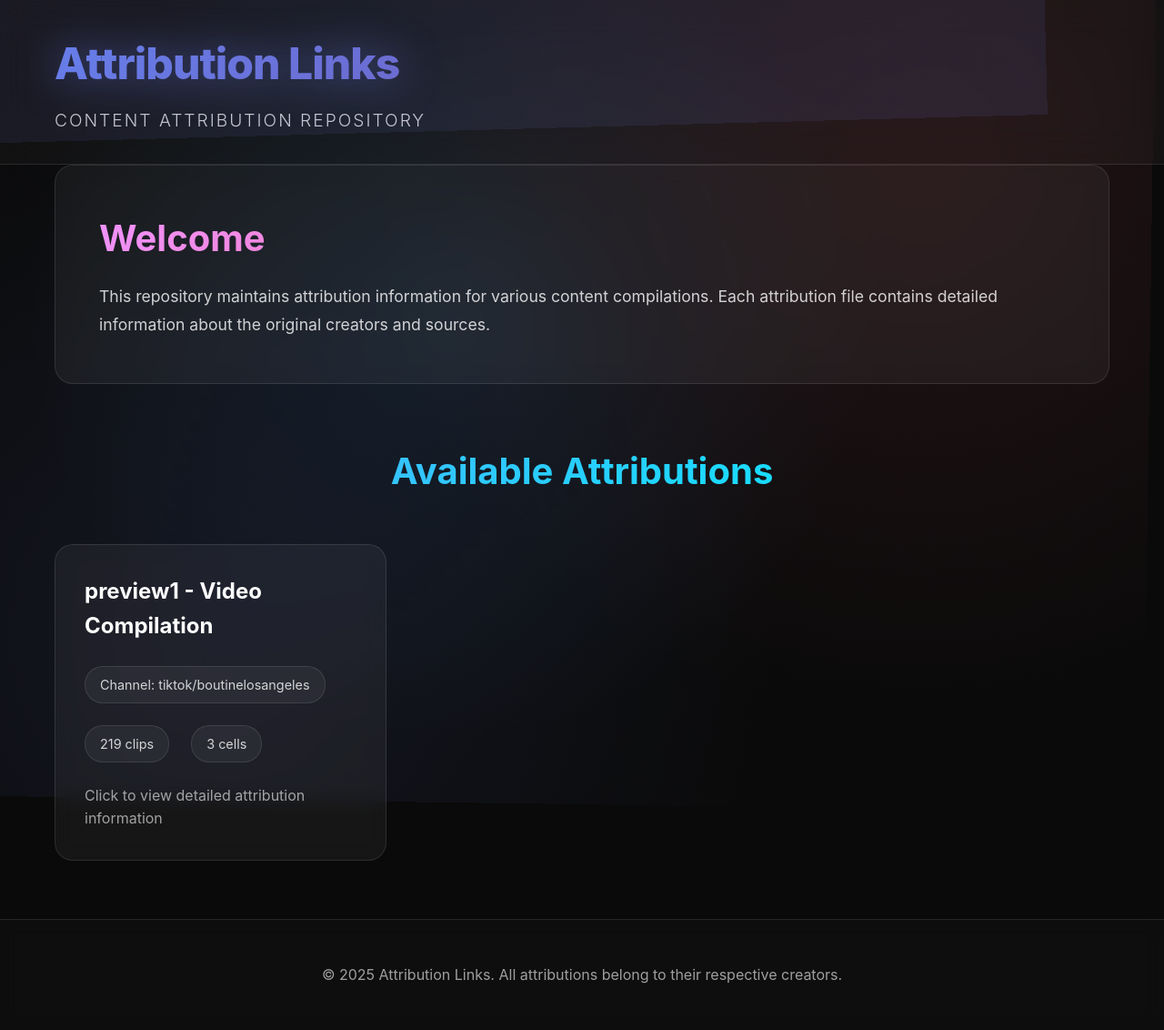
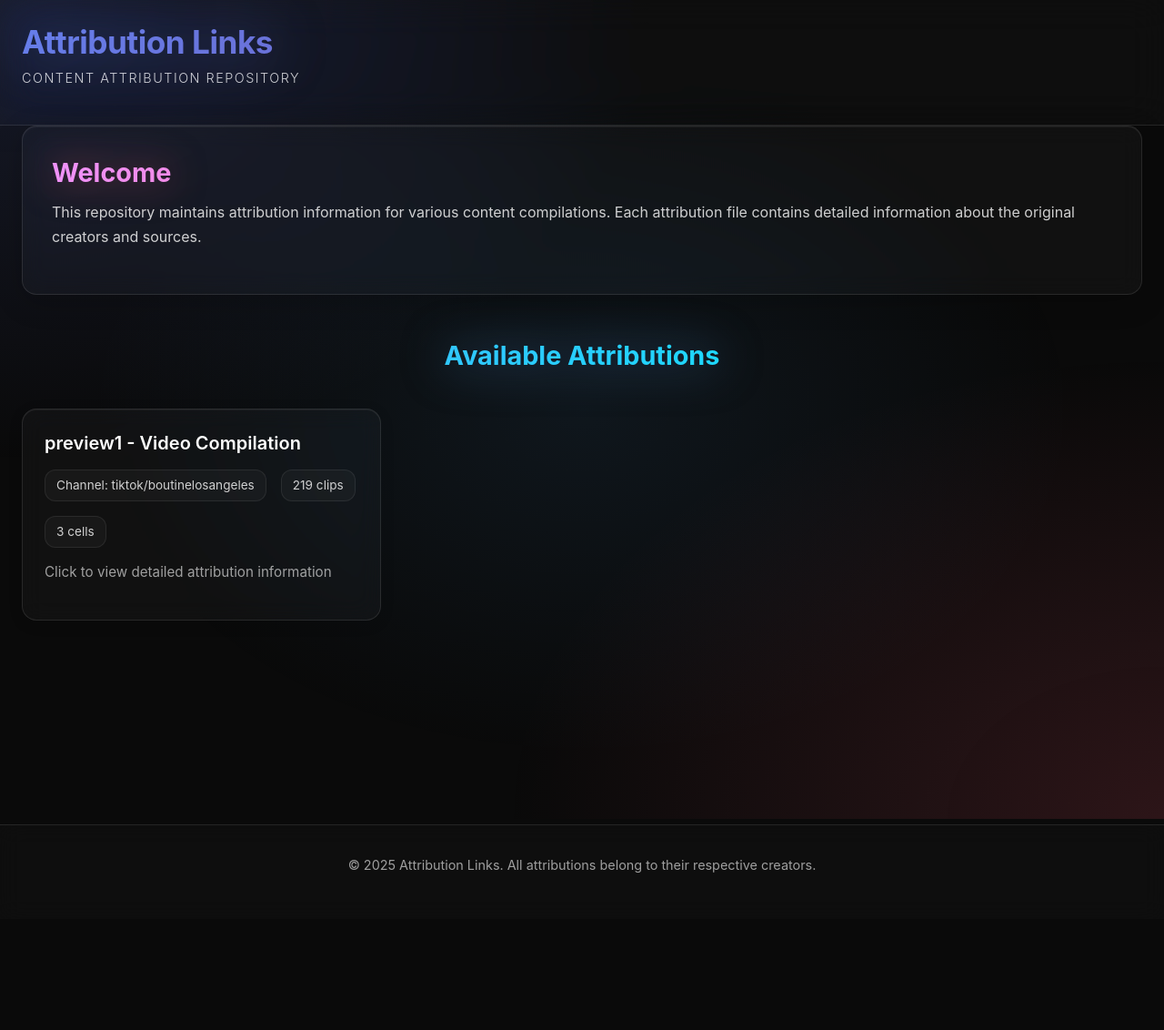
Before and after one commit to faptured/links, a Jekyll site: the page built from index.html, in a window 1280 px wide. Shown: the whole page at 91% size. Built offline with Jekyll 4.4.1, drawn with Linux system fonts in a browser that asks for light colours; after the commit the page ends 1010 px from its top, so only the background shows below that.

Commit message:
update style

```diff
--- a/assets/css/style.css
+++ b/assets/css/style.css
@@ -3,12 +3,14 @@
     --secondary-gradient: linear-gradient(135deg, #f093fb 0%, #f5576c 100%);
     --accent-gradient: linear-gradient(135deg, #4facfe 0%, #00f2fe 100%);
     --dark-bg: #0a0a0a;
-    --card-bg: rgba(255, 255, 255, 0.05);
+    --card-bg: rgba(255, 255, 255, 0.03);
     --text-primary: #ffffff;
     --text-secondary: rgba(255, 255, 255, 0.8);
     --text-muted: rgba(255, 255, 255, 0.6);
     --border-glass: rgba(255, 255, 255, 0.1);
-    --shadow-neon: 0 0 40px rgba(102, 126, 234, 0.6);
+    --neon-purple: rgba(102, 126, 234, 0.5);
+    --neon-pink: rgba(245, 87, 108, 0.5);
+    --neon-blue: rgba(79, 172, 254, 0.5);
 }
 
 * {
@@ -22,10 +24,11 @@ body {
     line-height: 1.6;
     color: var(--text-primary);
     background: var(--dark-bg);
-    overflow-x: hidden;
+    min-height: 100vh;
+    position: relative;
 }
 
-/* Animated background */
+/* Static gradient background */
 body::before {
     content: '';
     position: fixed;
@@ -34,164 +37,125 @@ body::before {
     width: 100%;
     height: 100%;
     background:
-        radial-gradient(circle at 20% 80%, rgba(102, 126, 234, 0.1) 0%, transparent 50%),
-        radial-gradient(circle at 80% 20%, rgba(245, 87, 108, 0.1) 0%, transparent 50%),
-        radial-gradient(circle at 40% 40%, rgba(79, 172, 254, 0.1) 0%, transparent 50%);
+        radial-gradient(ellipse at top left, rgba(102, 126, 234, 0.15) 0%, transparent 40%),
+        radial-gradient(ellipse at bottom right, rgba(245, 87, 108, 0.15) 0%, transparent 40%),
+        radial-gradient(ellipse at center, rgba(79, 172, 254, 0.08) 0%, transparent 60%);
     z-index: -1;
-    animation: floatingBg 20s ease-in-out infinite;
-}
-
-@keyframes floatingBg {
-    0%, 100% { transform: translate(0, 0) rotate(0deg); }
-    33% { transform: translate(-20px, -20px) rotate(1deg); }
-    66% { transform: translate(20px, -10px) rotate(-1deg); }
 }
 
 .container {
-    max-width: 1200px;
+    max-width: 1400px;
     margin: 0 auto;
-    padding: 0 20px;
+    padding: 0 24px;
 }
 
-/* Header with gradient and glass effect */
+/* Header with glass effect and neon accents */
 header {
-    background: rgba(255, 255, 255, 0.03);
-    backdrop-filter: blur(20px);
-    -webkit-backdrop-filter: blur(20px);
+    background: rgba(255, 255, 255, 0.02);
+    backdrop-filter: blur(20px) saturate(180%);
+    -webkit-backdrop-filter: blur(20px) saturate(180%);
     border-bottom: 1px solid var(--border-glass);
-    padding: 2rem 0;
+    padding: 1.5rem 0;
     position: relative;
-    overflow: hidden;
-}
-
-header::before {
-    content: '';
-    position: absolute;
-    top: -50%;
-    left: -50%;
-    width: 200%;
-    height: 200%;
-    background: var(--primary-gradient);
-    opacity: 0.1;
-    animation: shimmer 3s ease-in-out infinite;
-}
-
-@keyframes shimmer {
-    0%, 100% { transform: translateX(-50%) translateY(-50%) rotate(0deg); }
-    50% { transform: translateX(-30%) translateY(-30%) rotate(180deg); }
 }
 
 header h1 {
-    font-size: 3rem;
-    font-weight: 800;
+    font-size: 2.2rem;
+    font-weight: 700;
     background: var(--primary-gradient);
     -webkit-background-clip: text;
     -webkit-text-fill-color: transparent;
     background-clip: text;
     text-fill-color: transparent;
-    margin-bottom: 0.5rem;
-    letter-spacing: -1px;
-    animation: glow 2s ease-in-out infinite alternate;
+    margin-bottom: 0.25rem;
+    letter-spacing: -0.5px;
+    filter: drop-shadow(0 0 30px var(--neon-purple));
 }
 
-@keyframes glow {
-    from { filter: drop-shadow(0 0 20px rgba(102, 126, 234, 0.5)); }
-    to { filter: drop-shadow(0 0 30px rgba(102, 126, 234, 0.8)); }
+header h1 a:hover {
+    filter: drop-shadow(0 0 40px var(--neon-purple));
 }
 
 .tagline {
-    font-size: 1.2rem;
+    font-size: 0.9rem;
     color: var(--text-secondary);
     font-weight: 300;
-    letter-spacing: 2px;
+    letter-spacing: 1.5px;
     text-transform: uppercase;
 }
 
 /* Main content */
 main {
-    min-height: calc(100vh - 200px);
-    padding: 4rem 0;
+    min-height: calc(100vh - 180px);
+    padding: 3rem 0;
 }
 
-/* Intro section with glass morphism */
+/* Intro section with refined glass morphism */
 .intro {
     background: var(--card-bg);
-    backdrop-filter: blur(10px);
-    -webkit-backdrop-filter: blur(10px);
+    backdrop-filter: blur(12px) saturate(150%);
+    -webkit-backdrop-filter: blur(12px) saturate(150%);
     border: 1px solid var(--border-glass);
-    padding: 3rem;
-    border-radius: 20px;
-    margin-bottom: 4rem;
+    padding: 2rem;
+    border-radius: 16px;
+    margin-bottom: 3rem;
     position: relative;
-    overflow: hidden;
-    transition: all 0.3s ease;
-}
-
-.intro::before {
-    content: '';
-    position: absolute;
-    top: -2px;
-    left: -2px;
-    right: -2px;
-    bottom: -2px;
-    background: var(--primary-gradient);
-    border-radius: 20px;
-    opacity: 0;
-    z-index: -1;
-    transition: opacity 0.3s ease;
-}
-
-.intro:hover::before {
-    opacity: 0.3;
+    box-shadow:
+        0 8px 32px rgba(0, 0, 0, 0.2),
+        inset 0 1px 0 rgba(255, 255, 255, 0.05);
 }
 
 .intro h2 {
-    font-size: 2.5rem;
-    margin-bottom: 1rem;
+    font-size: 1.8rem;
+    margin-bottom: 0.75rem;
     background: var(--secondary-gradient);
     -webkit-background-clip: text;
     -webkit-text-fill-color: transparent;
     background-clip: text;
     text-fill-color: transparent;
+    filter: drop-shadow(0 0 20px var(--neon-pink));
 }
 
 .intro p {
     color: var(--text-secondary);
-    font-size: 1.1rem;
-    line-height: 1.8;
+    font-size: 1rem;
+    line-height: 1.7;
 }
 
 /* Attribution section */
 .attributions h2 {
-    font-size: 2.5rem;
+    font-size: 1.8rem;
     text-align: center;
-    margin-bottom: 3rem;
+    margin-bottom: 2.5rem;
     background: var(--accent-gradient);
     -webkit-background-clip: text;
     -webkit-text-fill-color: transparent;
     background-clip: text;
     text-fill-color: transparent;
+    filter: drop-shadow(0 0 25px var(--neon-blue));
 }
 
-/* Attribution grid with cards */
+/* Attribution grid with refined cards */
 .attribution-grid {
     display: grid;
-    grid-template-columns: repeat(auto-fill, minmax(350px, 1fr));
-    gap: 2rem;
+    grid-template-columns: repeat(auto-fill, minmax(320px, 1fr));
+    gap: 1.5rem;
 }
 
 .attribution-card {
     background: var(--card-bg);
-    backdrop-filter: blur(10px);
-    -webkit-backdrop-filter: blur(10px);
+    backdrop-filter: blur(12px) saturate(150%);
+    -webkit-backdrop-filter: blur(12px) saturate(150%);
     border: 1px solid var(--border-glass);
-    border-radius: 20px;
-    padding: 2rem;
+    border-radius: 16px;
+    padding: 1.5rem;
     text-decoration: none;
     position: relative;
     overflow: hidden;
-    transition: all 0.4s cubic-bezier(0.175, 0.885, 0.32, 1.275);
-    cursor: pointer;
+    transition: all 0.3s cubic-bezier(0.4, 0, 0.2, 1);
+    box-shadow:
+        0 4px 16px rgba(0, 0, 0, 0.1),
+        inset 0 1px 0 rgba(255, 255, 255, 0.05);
 }
 
 .attribution-card::before {
@@ -201,68 +165,63 @@ main {
     left: 0;
     right: 0;
     bottom: 0;
-    background: var(--primary-gradient);
+    background: linear-gradient(135deg, transparent 0%, var(--neon-purple) 100%);
     opacity: 0;
-    transition: opacity 0.4s ease;
-    border-radius: 20px;
+    transition: opacity 0.3s ease;
 }
 
 .attribution-card:hover {
-    transform: translateY(-10px) scale(1.02);
-    border-color: rgba(102, 126, 234, 0.5);
+    transform: translateY(-4px);
+    border-color: var(--neon-purple);
     box-shadow:
-        0 20px 40px rgba(102, 126, 234, 0.3),
-        0 0 60px rgba(102, 126, 234, 0.1),
-        inset 0 0 20px rgba(255, 255, 255, 0.05);
+        0 8px 32px rgba(102, 126, 234, 0.25),
+        0 0 0 1px var(--neon-purple),
+        inset 0 1px 0 rgba(255, 255, 255, 0.1);
 }
 
 .attribution-card:hover::before {
-    opacity: 0.1;
+    opacity: 0.05;
 }
 
 .attribution-card h3 {
-    font-size: 1.5rem;
-    margin-bottom: 1rem;
+    font-size: 1.25rem;
+    margin-bottom: 0.75rem;
     color: var(--text-primary);
     position: relative;
     z-index: 1;
-    transition: all 0.3s ease;
-}
-
-.attribution-card:hover h3 {
-    transform: translateX(5px);
+    font-weight: 600;
 }
 
 .attribution-meta {
     display: flex;
     flex-wrap: wrap;
-    gap: 1.5rem;
-    margin: 1.5rem 0;
+    gap: 1rem;
+    margin: 1rem 0;
     position: relative;
     z-index: 1;
 }
 
 .attribution-meta span {
-    display: flex;
+    display: inline-flex;
     align-items: center;
-    gap: 0.5rem;
+    gap: 0.4rem;
     color: var(--text-secondary);
-    font-size: 0.9rem;
-    padding: 0.5rem 1rem;
-    background: rgba(255, 255, 255, 0.05);
-    border-radius: 20px;
-    border: 1px solid var(--border-glass);
-    transition: all 0.3s ease;
+    font-size: 0.85rem;
+    padding: 0.35rem 0.75rem;
+    background: rgba(255, 255, 255, 0.03);
+    border-radius: 12px;
+    border: 1px solid rgba(255, 255, 255, 0.08);
 }
 
-.attribution-meta span:hover {
-    background: rgba(255, 255, 255, 0.1);
-    transform: translateY(-2px);
+.attribution-meta span::before {
+    content: '';
+    display: none;
 }
 
 .attribution-description {
     color: var(--text-muted);
-    line-height: 1.6;
+    font-size: 0.95rem;
+    line-height: 1.5;
     position: relative;
     z-index: 1;
 }
@@ -270,79 +229,83 @@ main {
 /* Attribution detail page */
 .attribution-detail {
     background: var(--card-bg);
-    backdrop-filter: blur(10px);
-    -webkit-backdrop-filter: blur(10px);
+    backdrop-filter: blur(12px) saturate(150%);
+    -webkit-backdrop-filter: blur(12px) saturate(150%);
     border: 1px solid var(--border-glass);
-    padding: 3rem;
-    border-radius: 20px;
-    margin-top: 2rem;
+    padding: 2.5rem;
+    border-radius: 16px;
+    margin-top: 1.5rem;
+    box-shadow:
+        0 8px 32px rgba(0, 0, 0, 0.2),
+        inset 0 1px 0 rgba(255, 255, 255, 0.05);
 }
 
 .attribution-header {
     border-bottom: 1px solid var(--border-glass);
-    padding-bottom: 2rem;
-    margin-bottom: 3rem;
+    padding-bottom: 1.5rem;
+    margin-bottom: 2rem;
 }
 
 .attribution-header h1 {
-    font-size: 2.5rem;
+    font-size: 2rem;
     background: var(--primary-gradient);
     -webkit-background-clip: text;
     -webkit-text-fill-color: transparent;
     background-clip: text;
     text-fill-color: transparent;
+    filter: drop-shadow(0 0 30px var(--neon-purple));
 }
 
 /* Footer */
 footer {
     background: rgba(255, 255, 255, 0.02);
-    backdrop-filter: blur(10px);
-    -webkit-backdrop-filter: blur(10px);
+    backdrop-filter: blur(12px) saturate(150%);
+    -webkit-backdrop-filter: blur(12px) saturate(150%);
     border-top: 1px solid var(--border-glass);
     text-align: center;
-    padding: 3rem 0;
-    margin-top: 4rem;
+    padding: 2rem 0;
+    margin-top: 3rem;
     color: var(--text-muted);
+    font-size: 0.9rem;
 }
 
 /* Responsive */
 @media (max-width: 768px) {
     header h1 {
-        font-size: 2.5rem;
+        font-size: 1.8rem;
     }
 
     .intro h2,
     .attributions h2 {
-        font-size: 2rem;
+        font-size: 1.5rem;
     }
 
     .attribution-grid {
         grid-template-columns: 1fr;
-        gap: 1.5rem;
+        gap: 1.25rem;
     }
 
     .intro,
     .attribution-detail {
-        padding: 2rem;
+        padding: 1.5rem;
     }
 }
 
 /* Loading animation */
 .loading {
     text-align: center;
-    padding: 4rem;
+    padding: 3rem;
 }
 
 .spinner {
-    width: 50px;
-    height: 50px;
-    border: 3px solid var(--border-glass);
-    border-top-color: transparent;
+    width: 40px;
+    height: 40px;
+    border: 2px solid var(--border-glass);
+    border-top-color: var(--neon-purple);
     border-radius: 50%;
-    margin: 0 auto 2rem;
-    background: var(--primary-gradient);
+    margin: 0 auto 1.5rem;
     animation: spin 1s linear infinite;
-    box-shadow: 0 0 30px rgba(102, 126, 234, 0.5);
+    box-shadow: 0 0 20px var(--neon-purple);
 }
 
 @keyframes spin {
@@ -351,7 +314,8 @@ footer {
 
 /* Scrollbar styling */
 ::-webkit-scrollbar {
-    width: 10px;
+    width: 8px;
+    height: 8px;
 }
 
 ::-webkit-scrollbar-track {
@@ -359,12 +323,13 @@ footer {
 }
 
 ::-webkit-scrollbar-thumb {
-    background: var(--primary-gradient);
-    border-radius: 5px;
+    background: rgba(255, 255, 255, 0.1);
+    border-radius: 4px;
+    border: 1px solid rgba(255, 255, 255, 0.05);
 }
 
 ::-webkit-scrollbar-thumb:hover {
-    background: var(--secondary-gradient);
+    background: rgba(255, 255, 255, 0.15);
 }
 
 /* Selection styling */
@@ -373,11 +338,11 @@ footer {
     color: var(--text-primary);
 }
 
-/* Additional animations */
-@keyframes fadeInUp {
+/* Subtle animations */
+@keyframes fadeIn {
     from {
         opacity: 0;
-        transform: translateY(30px);
+        transform: translateY(20px);
     }
     to {
         opacity: 1;
@@ -387,9 +352,53 @@ footer {
 
 .intro,
 .attribution-card {
-    animation: fadeInUp 0.6s ease-out;
+    animation: fadeIn 0.5s ease-out;
 }
 
-.attribution-card:nth-child(2) { animation-delay: 0.1s; }
-.attribution-card:nth-child(3) { animation-delay: 0.2s; }
-.attribution-card:nth-child(4) { animation-delay: 0.3s; }
+.attribution-card:nth-child(2) { animation-delay: 0.05s; }
+.attribution-card:nth-child(3) { animation-delay: 0.1s; }
+.attribution-card:nth-child(4) { animation-delay: 0.15s; }
+.attribution-card:nth-child(5) { animation-delay: 0.2s; }
+.attribution-card:nth-child(6) { animation-delay: 0.25s; }
+
+/* Professional hover states */
+a {
+    transition: all 0.2s ease;
+}
+
+button {
+    cursor: pointer;
+    transition: all 0.2s ease;
+}
+
+/* Ensure good contrast */
+.attribution-content {
+    color: var(--text-secondary);
+}
+
+/* Professional spacing */
+h1, h2, h3, h4, h5, h6 {
+    margin-top: 0;
+    line-height: 1.3;
+}
+
+p {
+    margin-top: 0;
+    margin-bottom: 1rem;
+}
+
+/* Neon glow effects on hover */
+.attribution-card:hover h3 {
+    filter: drop-shadow(0 0 15px var(--neon-purple));
+}
+
+/* Glass morphism refinements */
+.glass {
+    background: rgba(255, 255, 255, 0.03);
+    backdrop-filter: blur(12px) saturate(150%);
+    -webkit-backdrop-filter: blur(12px) saturate(150%);
+    border: 1px solid rgba(255, 255, 255, 0.1);
+    box-shadow:
+        0 8px 32px rgba(0, 0, 0, 0.2),
+        inset 0 1px 0 rgba(255, 255, 255, 0.05);
+}
```
